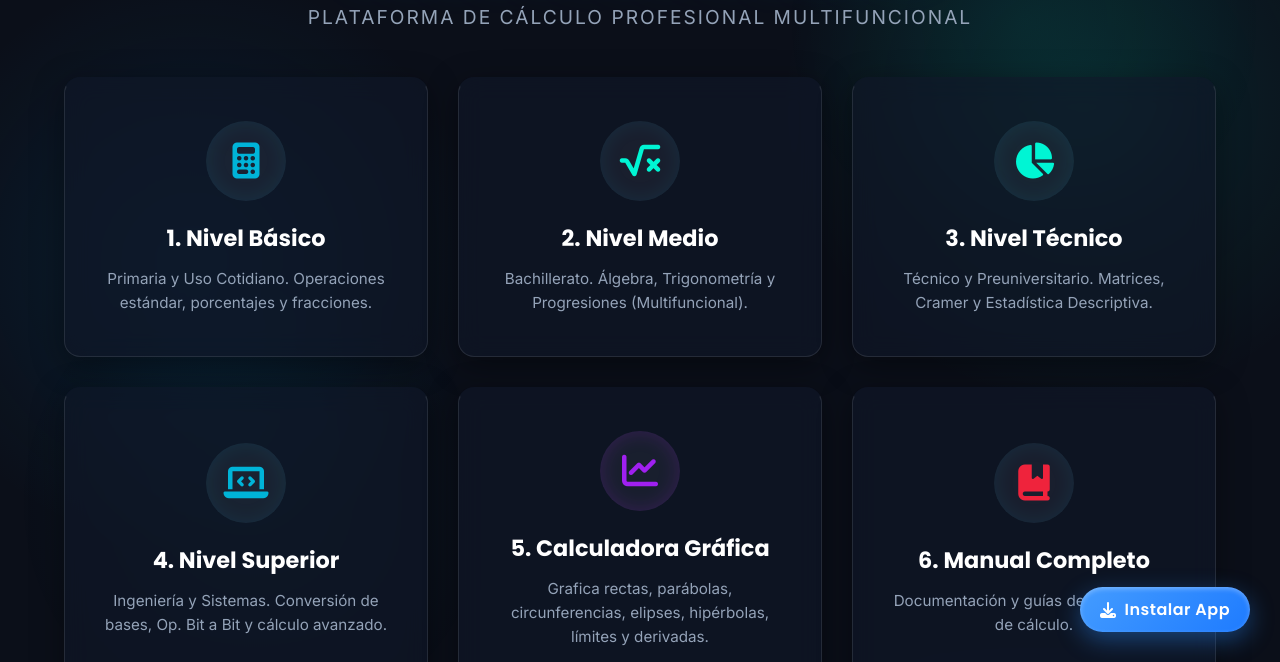
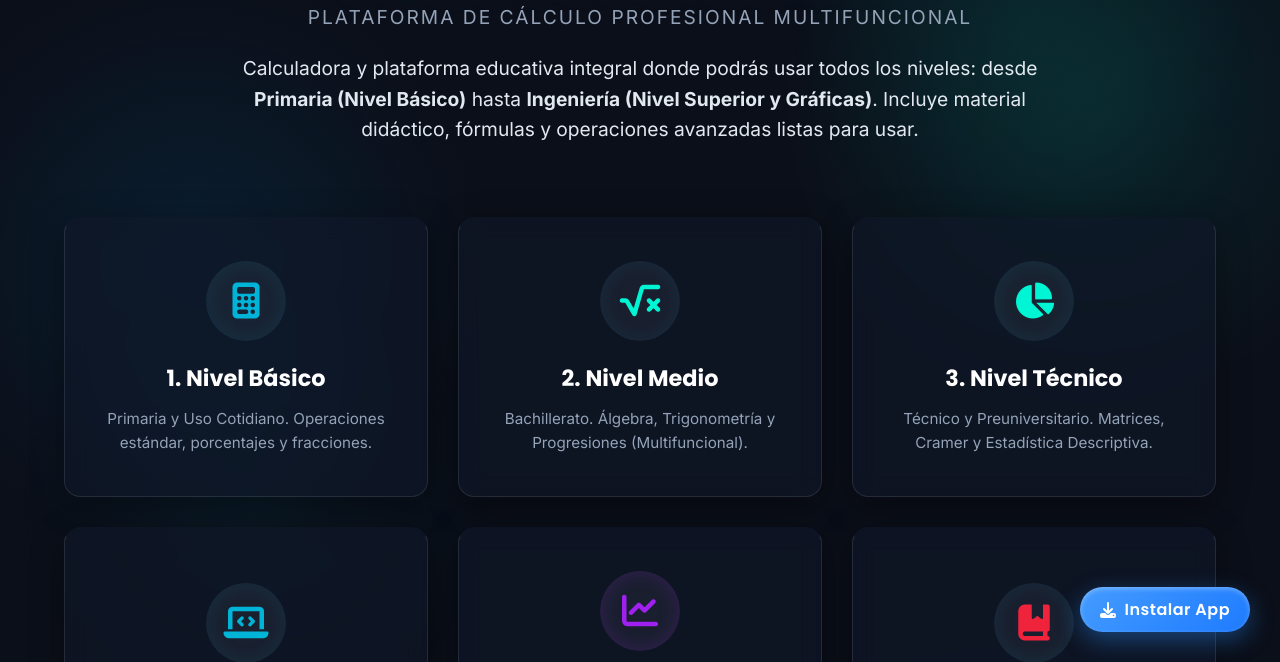
Before and after one commit to rubensistinf/CALCULADORAS-POR-NIVELES, a plain HTML site: page index.html in a window 1280 px wide. Shown: the part 138-800 px from the top of the page. Drawn offline with Linux system fonts and the light colour scheme.

Commit message:
Add files via upload

```diff
--- a/index.html
+++ b/index.html
@@ -36,6 +36,15 @@
             color: var(--clr-text-muted);
             letter-spacing: 2px;
             text-transform: uppercase;
+        }
+
+        .hero-desc {
+            font-size: clamp(1rem, 3vw, 1.2rem);
+            color: #E2E8F0;
+            max-width: 800px;
+            margin: 1.5rem auto;
+            line-height: 1.6;
+            text-align: center;
         }
 
         .grid-container {
@@ -165,6 +174,9 @@
     <div class="hero-section">
         <h1 class="hero-title">EduConectRuben</h1>
         <p class="hero-subtitle">Plataforma de Cálculo Profesional Multifuncional</p>
+        <p class="hero-desc">
+            Calculadora y plataforma educativa integral donde podrás usar todos los niveles: desde <strong>Primaria (Nivel Básico)</strong> hasta <strong>Ingeniería (Nivel Superior y Gráficas)</strong>. Incluye material didáctico, fórmulas y operaciones avanzadas listas para usar.
+        </p>
     </div>
 
     <div class="grid-container">
```
